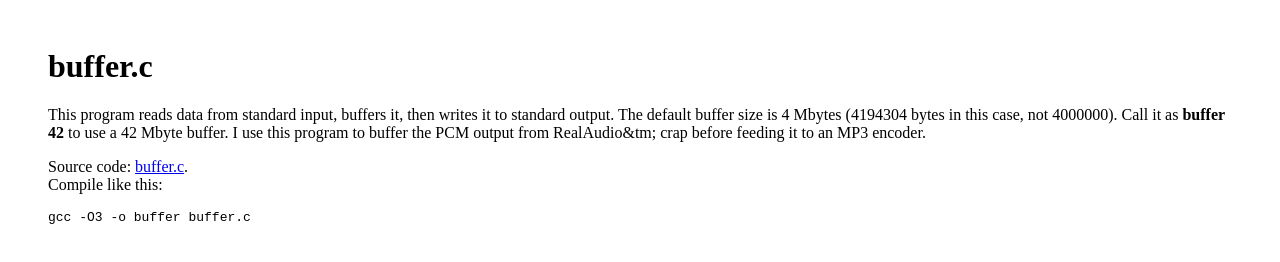
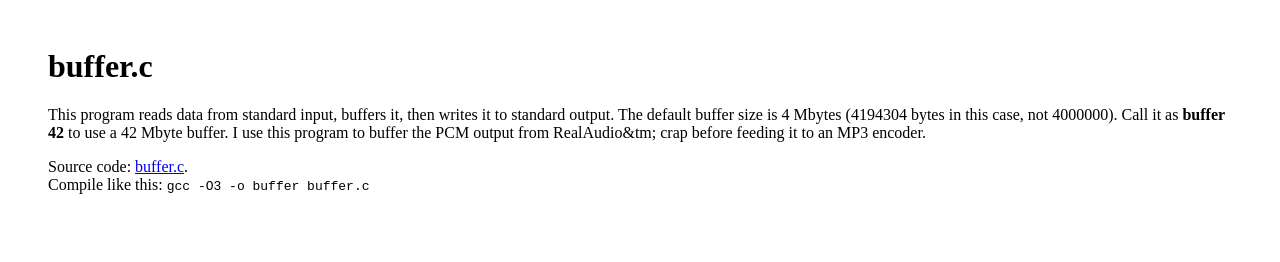
Before and after one commit to cuspycode/kludges, a plain HTML site: page buffer/index.html in a window 1280 px wide. Drawn offline with Linux system fonts and the light colour scheme.

Commit message:
Don't use <PRE>
git-svn-id: svn+ssh://svn.dax.nu/var/subversion/bd/trunk/fulhack@23 8a40eba8-0bc5-11dd-aa9b-fd72f302da6d

```diff
--- a/buffer/index.html
+++ b/buffer/index.html
@@ -15,7 +15,7 @@ feeding it to an MP3 encoder.
 
 <P>
 Source code: <A HREF="buffer.c">buffer.c</A>.<BR>
-Compile like this: <PRE>gcc -O3 -o buffer buffer.c</PRE>
+Compile like this: <CODE>gcc -O3 -o buffer buffer.c</CODE>
 
 </BODY>
 </HTML>
```
